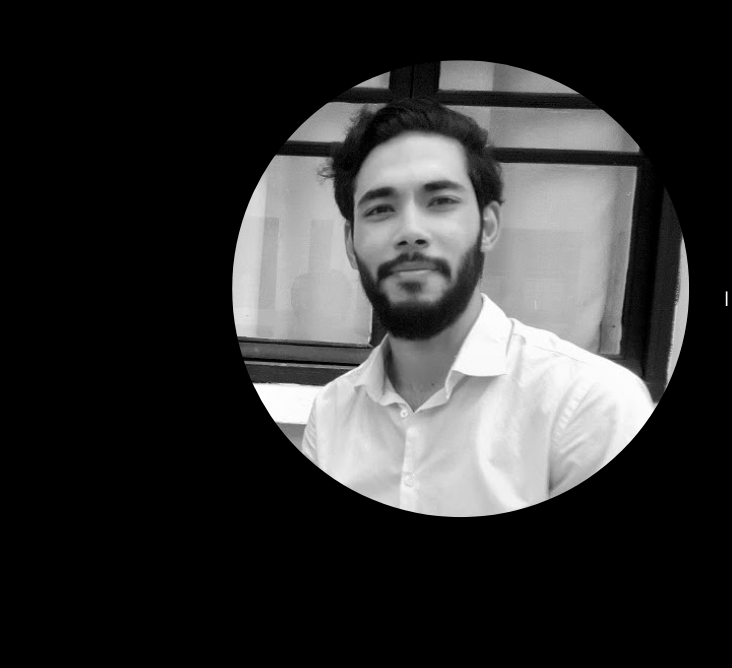
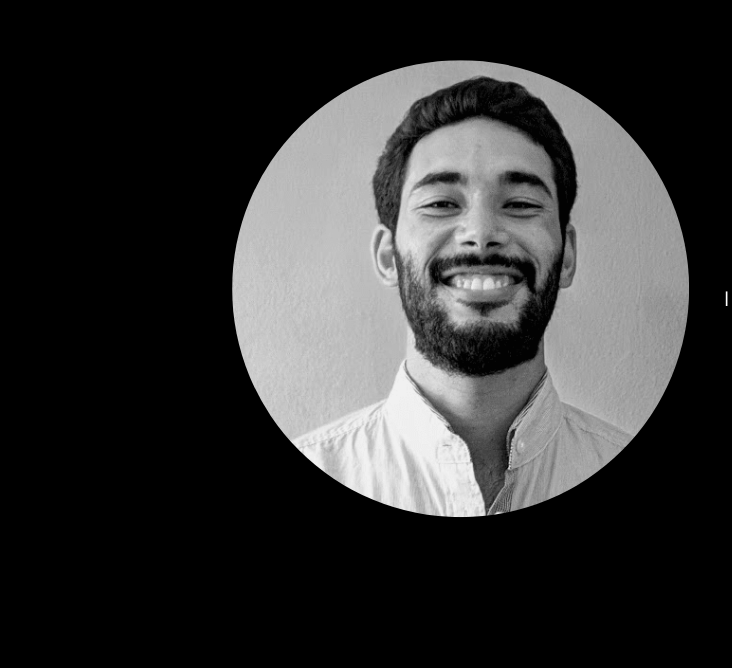
Before and after one commit to AbdessalemLetaief/abdessalemletaief.github.io, a plain HTML site: page index.html in a window 1280 px wide. Shown: the part 132-800 px from the top of the page, 0-732 px from the left. Drawn offline with Linux system fonts and the light colour scheme.

Commit message:
chore: update profile picture

```diff
--- a/index.html
+++ b/index.html
@@ -44,7 +44,7 @@
       <div class="contentWrap">
         <div class="infoSection contentBody fullWidth" />
           <div class="mainDiv">
-            <img id="imgMe" src="images/cv.jpeg" alt="picture of me" />
+            <img id="imgMe" src="images/cv.png" alt="picture of me" />
           </div>
           <div class="mainDiv">
             <h1> Hi, I'm Abdessalem Letaief </h1>
```
Also changed, not shown: images/cv.png (added), images/cv1.jpeg (renamed from images/cv.jpeg).
